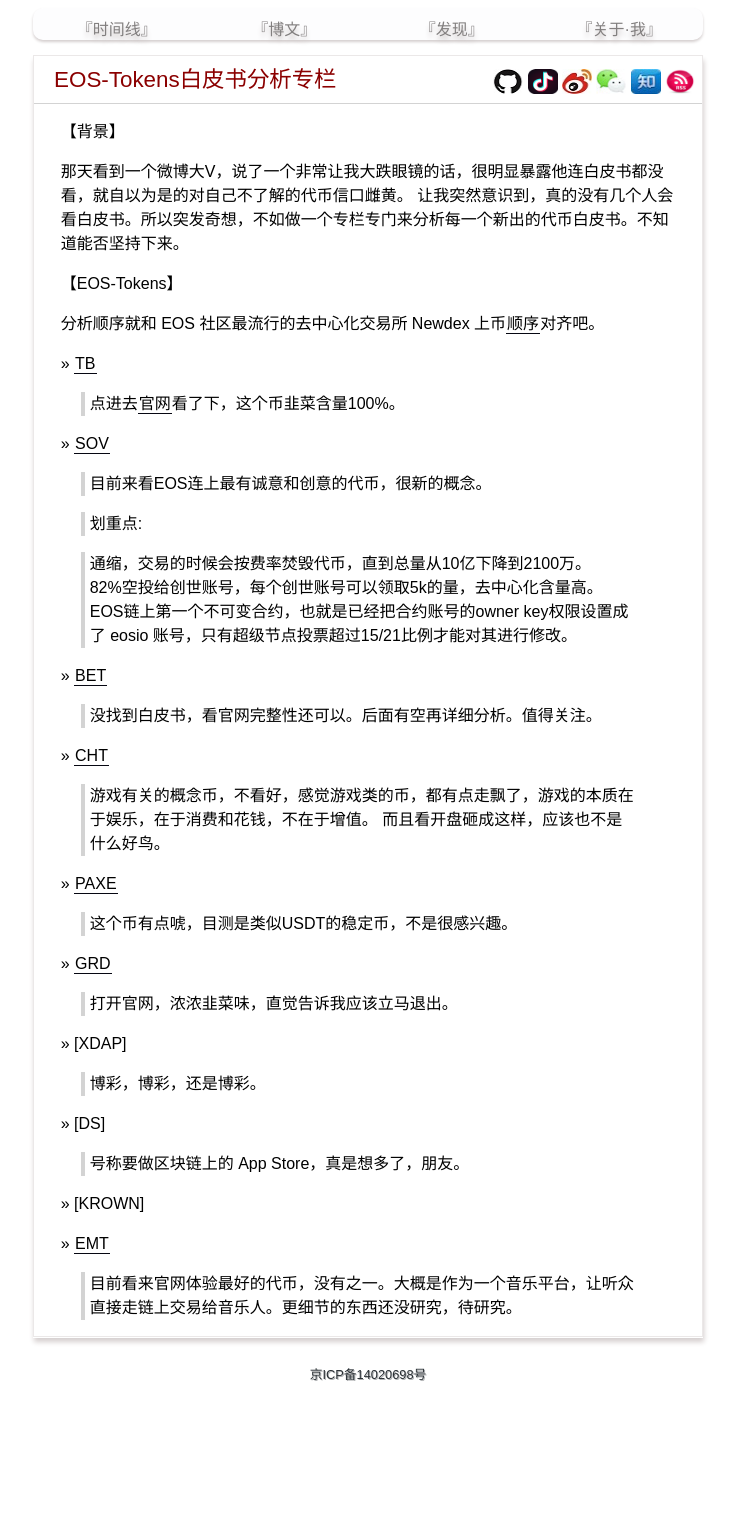
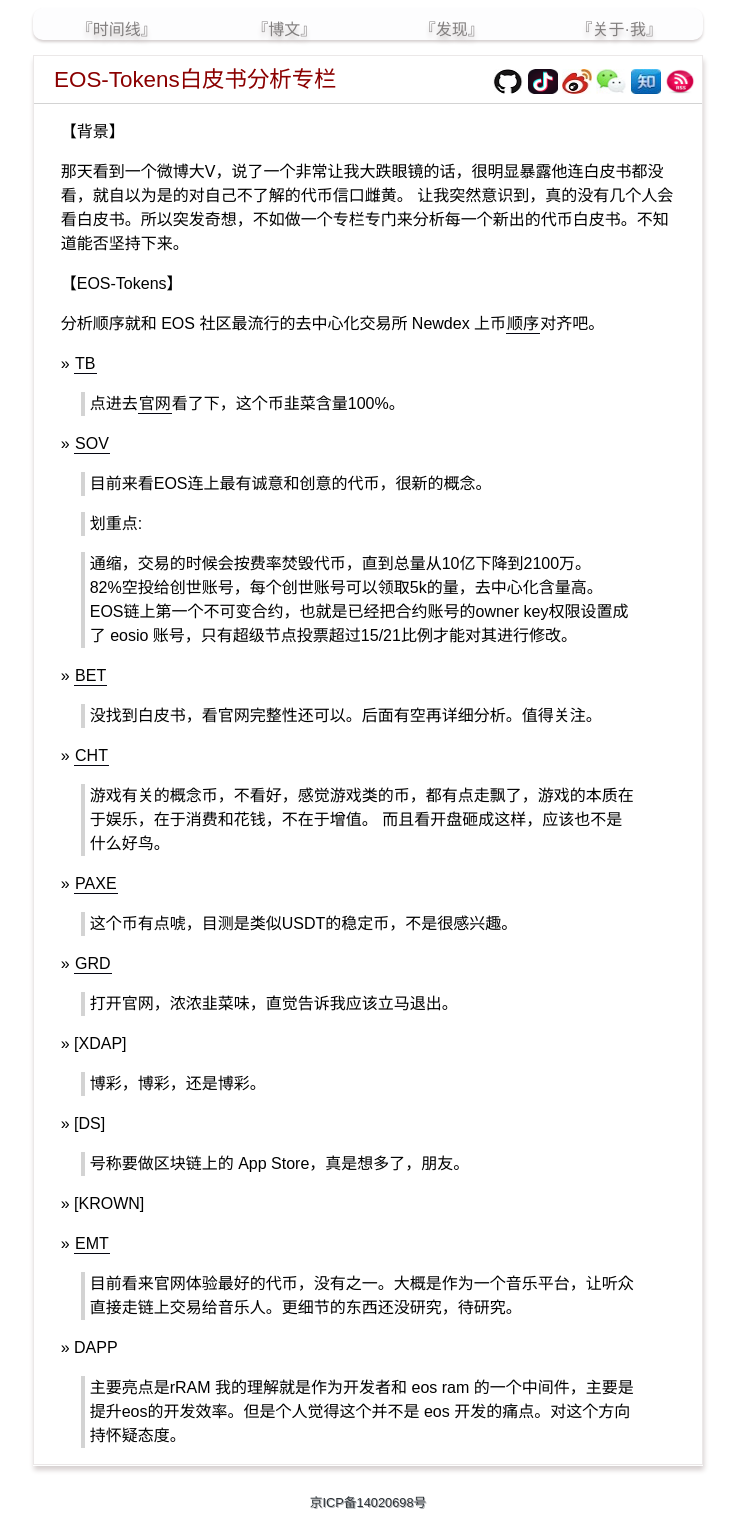
Before and after one commit to yanyiwu/blog, a Jekyll site: the page built from eostokens.md, in a window 1280 px wide. Shown: the whole page, without its empty margins (272-1009 px from the left). Built offline with Jekyll 4.4.1, drawn with Linux system fonts in a browser that asks for light colours; Markdown is read by kramdown in place of the engine named in the settings; comment, search, counter and statistics services are not loaded; before the commit the page ends 1403 px from its top, so only the background shows below that.

Commit message:
[eostoken] DAPP

```diff
--- a/eostokens.md
+++ b/eostokens.md
@@ -57,3 +57,7 @@ title: EOS-Tokens白皮书分析专栏
 &raquo; [EMT](https://emanate.live/discover)
 
 > 目前看来官网体验最好的代币，没有之一。大概是作为一个音乐平台，让听众直接走链上交易给音乐人。更细节的东西还没研究，待研究。
+
+&raquo; DAPP
+
+> 主要亮点是rRAM 我的理解就是作为开发者和 eos ram 的一个中间件，主要是提升eos的开发效率。但是个人觉得这个并不是 eos 开发的痛点。对这个方向持怀疑态度。
```
